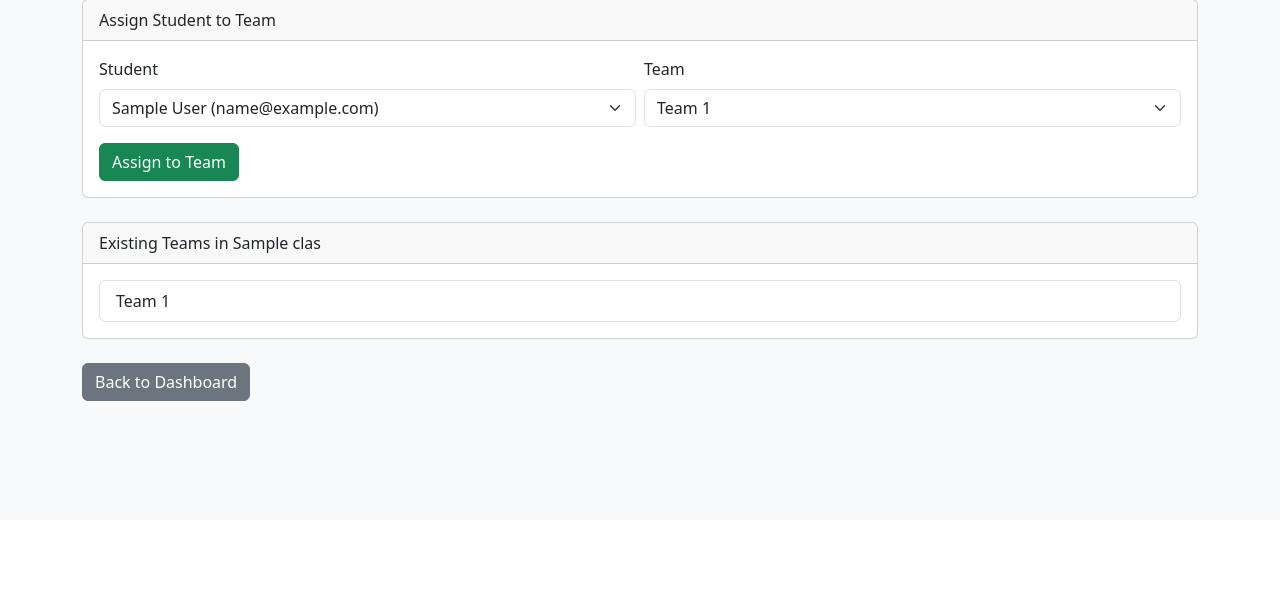
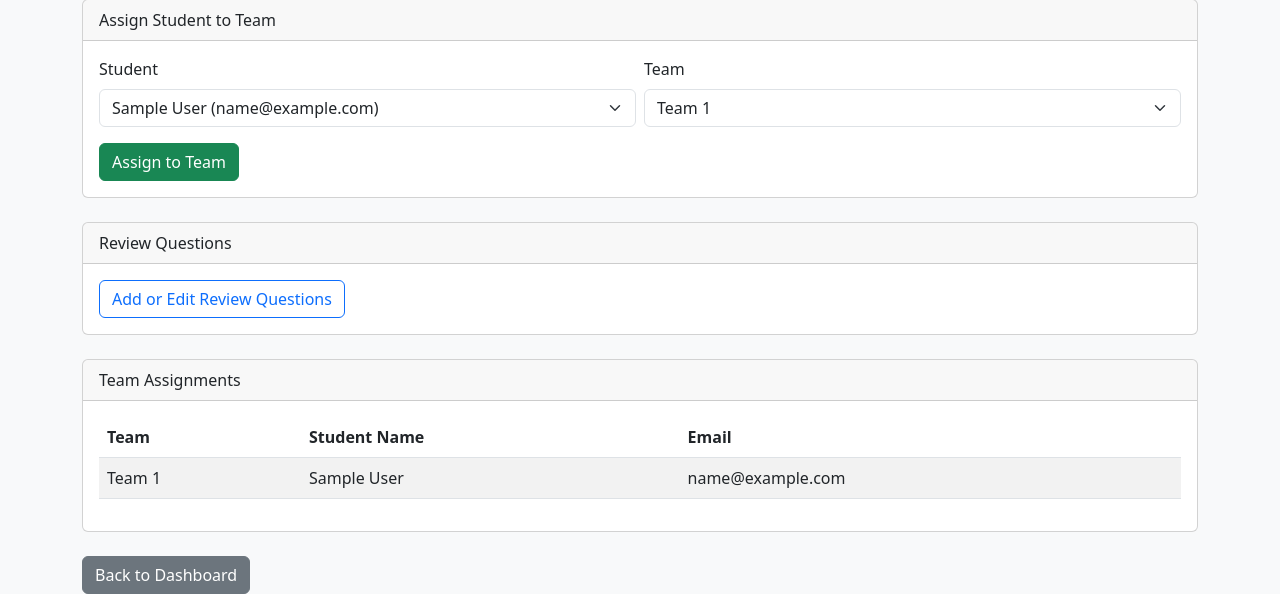
Before and after one commit to bmilanx0/peer-review-app, a Flask app: template templates/class_dashboard.html in a window 1280 px wide. Shown: the part 280-874 px from the top of the page. Before the commit the page ends 681 px from the top, so only its background shows below. Run offline with Flask 3, Linux system fonts and the light colour scheme; tables that the repository leaves empty hold one stand-in row (values such as "Sample post"); the template is opened without the code that fills it: values that come from a table or form of the project are taken from there, most other values are stand-ins (such as "Sample title", 1, 10 or a date in 2020).

Commit message:
Add question management link and team member table to class dashboard

```diff
--- a/templates/class_dashboard.html
+++ b/templates/class_dashboard.html
@@ -43,18 +43,44 @@
   </div>
 </div>
 
-<!-- Section: Existing Teams Overview -->
+<!-- Section: Review Questions -->
+<div class="card mb-4">
+  <div class="card-header">Review Questions</div>
+  <div class="card-body">
+    <a href="/add_question/{{ cls.id }}" class="btn btn-outline-primary">Add or Edit Review Questions</a>
+  </div>
+</div>
+
+
+<!-- Section: Students by Team -->
 <div class="card">
-  <div class="card-header">Existing Teams in {{ cls.name }}</div>
+  <div class="card-header">Team Assignments</div>
   <div class="card-body">
     {% if teams %}
-      <ul class="list-group">
-        {% for team in teams %}
-          <li class="list-group-item">Team {{ team.id }}</li>
-        {% endfor %}
-      </ul>
+      <table class="table table-striped">
+        <thead>
+          <tr>
+            <th>Team</th>
+            <th>Student Name</th>
+            <th>Email</th>
+          </tr>
+        </thead>
+        <tbody>
+          {% for team in teams %}
+            {% set members = TeamMembership.query.filter_by(team_id=team.id).all() %}
+            {% for member in members %}
+              {% set student = User.query.get(member.user_id) %}
+              <tr>
+                <td>Team {{ team.id }}</td>
+                <td>{{ student.first_name }} {{ student.last_name }}</td>
+                <td>{{ student.email }}</td>
+              </tr>
+            {% endfor %}
+          {% endfor %}
+        </tbody>
+      </table>
     {% else %}
-      <p>No teams created yet.</p>
+      <p>No teams have been created yet.</p>
     {% endif %}
   </div>
 </div>
@@ -63,3 +89,5 @@
 {% endblock %}
 
 <a href="/add_question/{{ cls.id }}" class="btn btn-outline-primary mt-3">Manage Review Questions</a>
+
+<a href="/class_summary/{{ cls.id }}" class="btn btn-outline-success mt-3">View Summary & Comments</a>
```
